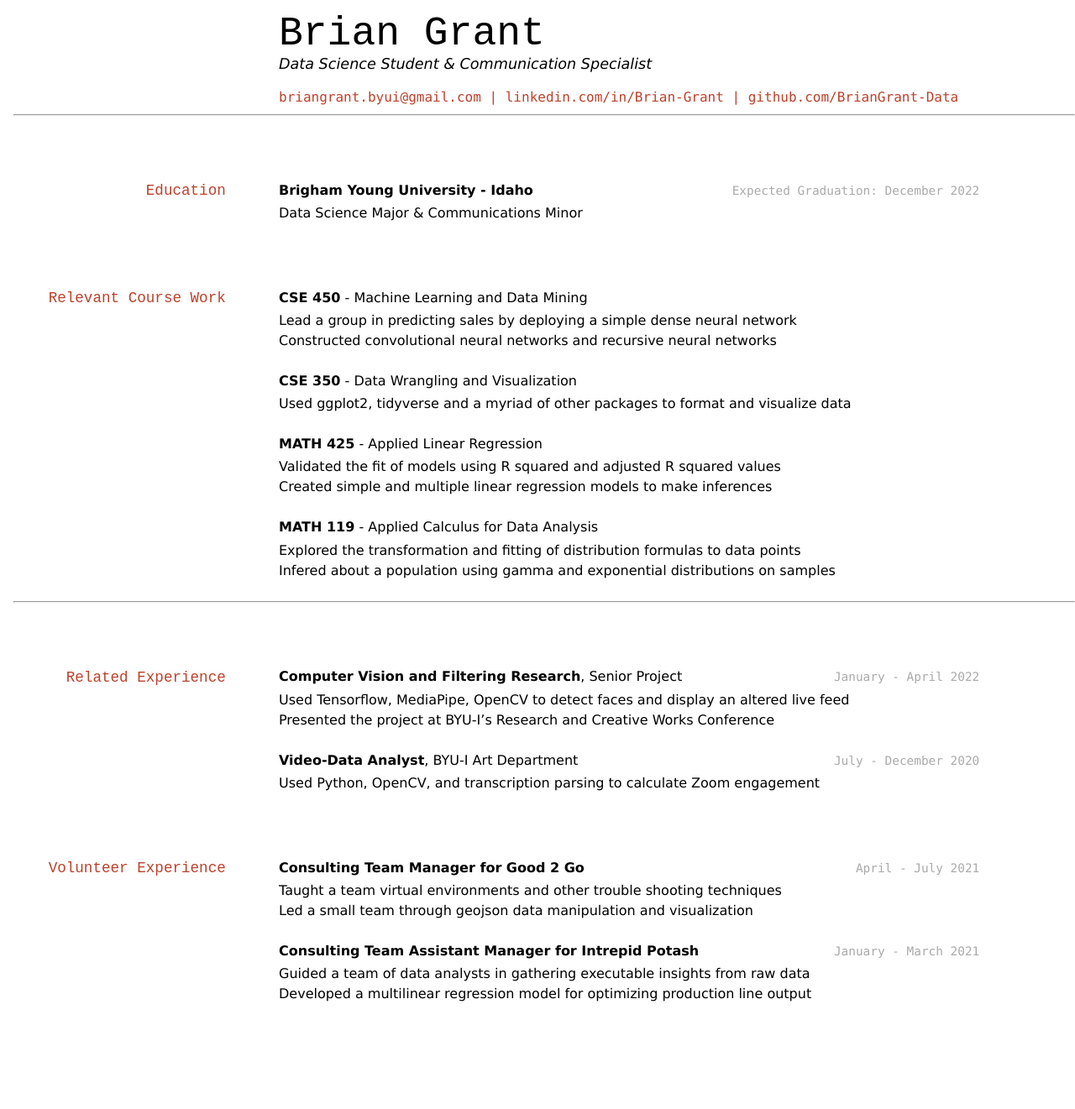
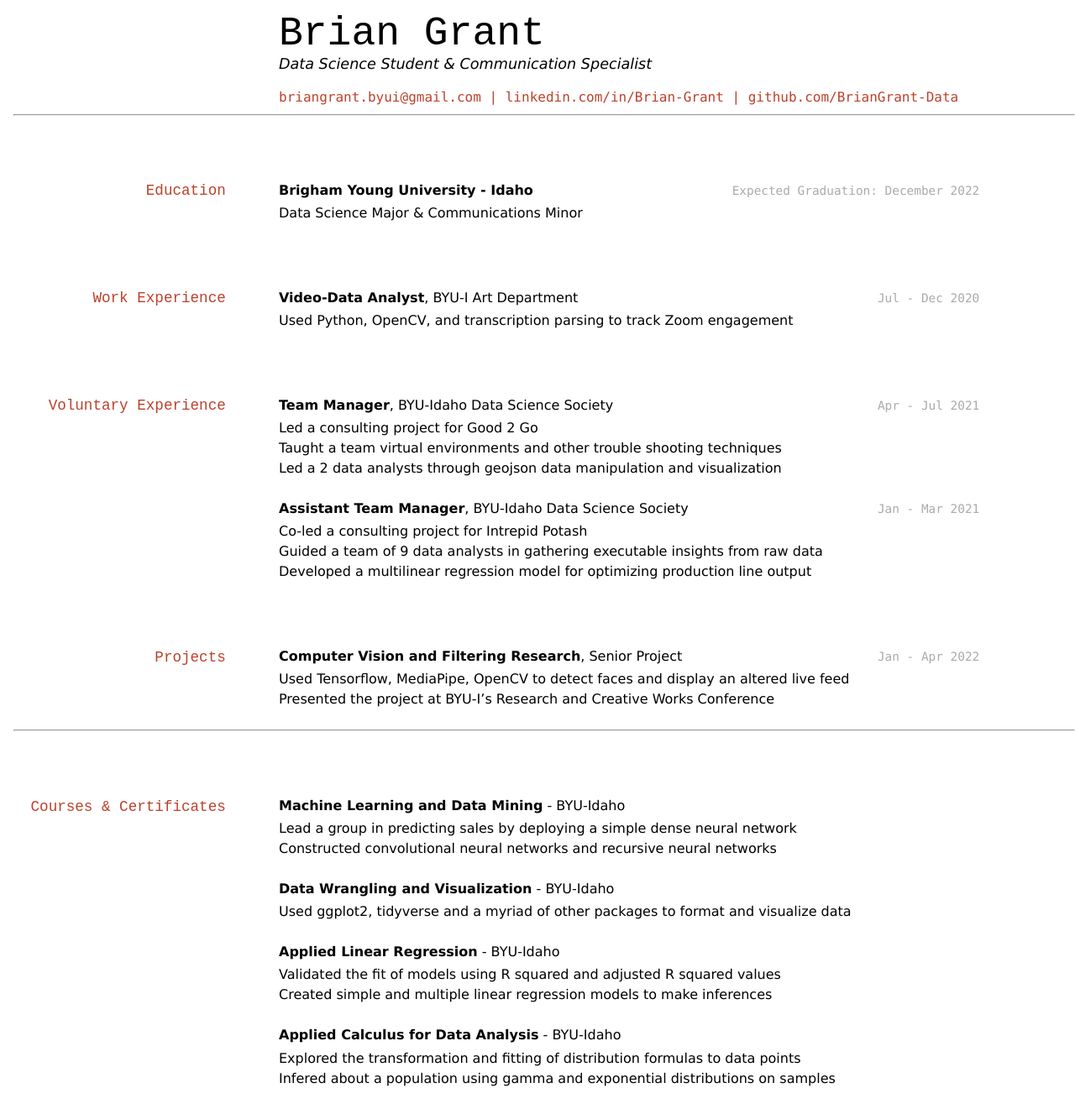
Before and after one commit to BrianGrant-Data/Resume, a Jekyll site: the page built from docs/index.md, in a window 1280 px wide. Shown: the whole page at 84% size. Built offline with Jekyll 4.4.1, drawn with Linux system fonts in a browser that asks for light colours; before the commit the page ends 1220 px from its top, so only the background shows below that.

Commit message:
Reformatted
- Put experience higher for emphasis
- Changed title convention for BYU-I DSS projects
- minor changes

```diff
--- a/docs/index.md
+++ b/docs/index.md
@@ -22,43 +22,45 @@ Data Science Student & Communication Specialist
 __Brigham Young University - Idaho__
 - Data Science Major & Communications Minor
 
+## Work Experience
+`Jul - Dec 2020`
+__Video-Data Analyst__, BYU-I Art Department
+- Used Python, OpenCV, and transcription parsing to track Zoom engagement
 
-## Relevant Course Work
-__CSE 450__  - Machine Learning and Data Mining
-- Lead a group in predicting sales by deploying a simple dense neural network
-- Constructed convolutional neural networks and recursive neural networks
+## Voluntary Experience
+`Apr - Jul 2021`
+__Team Manager__, BYU-Idaho Data Science Society
+- Led a consulting project for Good 2 Go
+- Taught a team virtual environments and other trouble shooting techniques
+- Led a 2 data analysts through geojson data manipulation and visualization
 
-__CSE 350__ - Data Wrangling and Visualization
-- Used ggplot2, tidyverse and a myriad of other packages to format and visualize data
+`Jan - Mar 2021`
+__Assistant Team Manager__, BYU-Idaho Data Science Society
+- Co-led a consulting project for Intrepid Potash
+- Guided a team of 9 data analysts in gathering executable insights from raw data
+- Developed a multilinear regression model for optimizing production line output
 
-__MATH 425__ - Applied Linear Regression
-- Validated the fit of models using R squared and adjusted R squared values
-- Created simple and multiple linear regression models to make inferences
-
-__MATH 119__ - Applied Calculus for Data Analysis
-- Explored the transformation and fitting of distribution formulas to data points
-- Infered about a population using gamma and exponential distributions on samples
+## Projects
+`Jan - Apr 2022`
+__Computer Vision and Filtering Research__, Senior Project
+- Used Tensorflow, MediaPipe, OpenCV to detect faces and display an altered live feed
+- Presented the project at BYU-I's Research and Creative Works Conference
 
 ---
 
 
-## Related Experience
-`January - April 2022`
-__Computer Vision and Filtering Research__, Senior Project
-- Used Tensorflow, MediaPipe, OpenCV to detect faces and display an altered live feed
-- Presented the project at BYU-I's Research and Creative Works Conference
+## Courses & Certificates
+__Machine Learning and Data Mining__ - BYU-Idaho
+- Lead a group in predicting sales by deploying a simple dense neural network
+- Constructed convolutional neural networks and recursive neural networks
 
-`July - December 2020`
-__Video-Data Analyst__, BYU-I Art Department
-- Used Python, OpenCV, and transcription parsing to calculate Zoom engagement
+__Data Wrangling and Visualization__ - BYU-Idaho
+- Used ggplot2, tidyverse and a myriad of other packages to format and visualize data
 
-## Volunteer Experience
-`April - July 2021`
-__Consulting Team Manager for Good 2 Go__
-- Taught a team virtual environments and other trouble shooting techniques
-- Led a small team through geojson data manipulation and visualization
+__Applied Linear Regression__ - BYU-Idaho
+- Validated the fit of models using R squared and adjusted R squared values
+- Created simple and multiple linear regression models to make inferences
 
-`January - March 2021`
-__Consulting Team Assistant Manager for Intrepid Potash__
-- Guided a team of data analysts in gathering executable insights from raw data
-- Developed a multilinear regression model for optimizing production line output
+__Applied Calculus for Data Analysis__ - BYU-Idaho
+- Explored the transformation and fitting of distribution formulas to data points
+- Infered about a population using gamma and exponential distributions on samples
```
